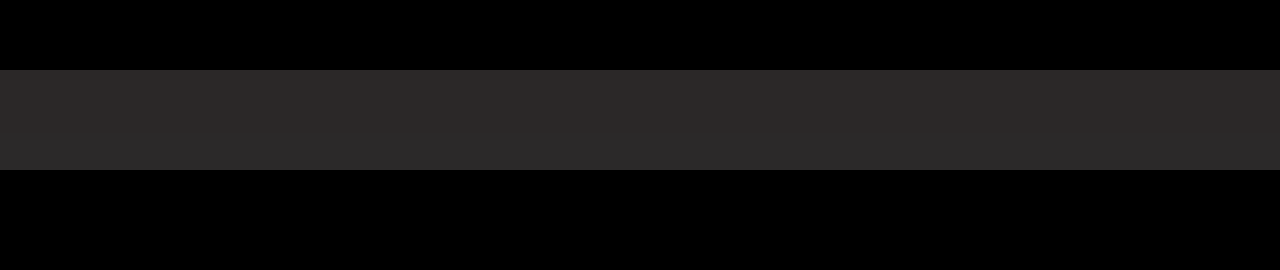
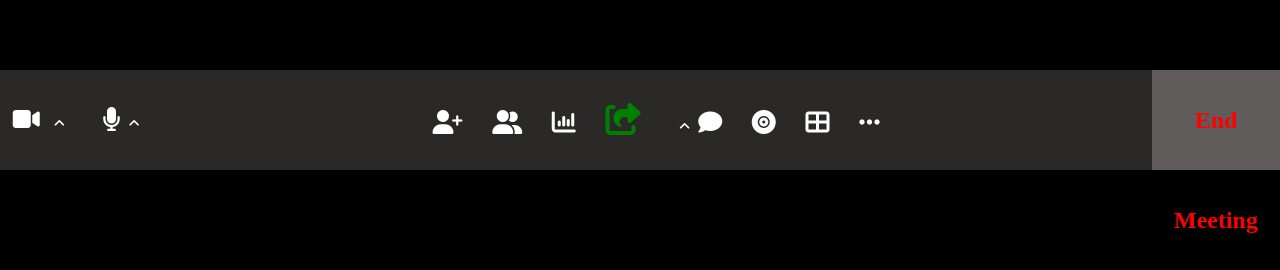
Before and after one commit to AlexanderDerevliov/html-css-zoom, a plain HTML site: page index.html in a window 1280 px wide. Shown: the part 630-900 px from the top of the page. Before the commit the page ends 800 px from the top, so only its background shows below. Drawn offline with Linux system fonts and the light colour scheme.

Commit message:
ended exercise

```diff
--- a/css/style.css
+++ b/css/style.css
@@ -9,6 +9,11 @@ img { max-width: 100%;
       height: 100%;}
 
 body {background-color: black;}
+
+a {
+    text-decoration: none;
+    color: inherit;
+}
 
 /* WRAPPER */
 
@@ -61,18 +66,44 @@ body {background-color: black;}
     height: 100px;
     background-color: rgba(56, 53, 53, 0.767);
     position: absolute;
+    display: flex;
+    justify-content: space-between;
     bottom: 0;
     left: 0;
 }
-/*
-angle-up
-video
-user-plus
-user-friends
-chart-bar
-share-square
-comment
-record-vinyl
-th-large
-llipsis-h
-microphone */
+
+
+ul li {
+    display: inline-block;
+    list-style-type: none;
+    color: white;
+    font-size: 1.5rem;
+    padding: 0 .8rem;
+
+
+}
+
+.center-menu, .cam  {
+    line-height: 100px;
+
+}
+
+.end-call {
+    width: 10%;
+    line-height: 100px;
+    text-align: center;
+    background-color: rgb(96, 92, 92);
+    font-size: 1.5rem;
+    color: red;
+    font-weight: bold;
+}
+
+#share {
+    color: green;
+    font-size: 2rem;
+}
+
+#angle-up {
+    font-size: .8rem;
+    padding: 0 .5rem;
+}
--- a/index.html
+++ b/index.html
@@ -441,14 +441,49 @@
             </div>
 
 
-          <!-- footerbar -->
+            <!-- footerbar -->
 
-          <div class="tool-bar">
+            <div class="tool-bar">
+                <div class="cam">
+                    <ul>
+                        <li><a href=""><i class="fa-solid fa-video"></i> </a><a id="angle-up" href=""><i
+                                    class="fa-solid fa-angle-up"></i></a></li>
+
+                        <li><a href=""><i class="fa-solid fa-microphone"></i></a><a id="angle-up"><i
+                                    class="fa-solid fa-angle-up"></i></a></li>
+
+
+                    </ul>
+
+                </div>
+                <div class="center-menu">
+                    <ul>
+                        <li><a href=""><i class="fa-solid fa-user-plus"></i></a></li>
+
+                        <li><a href=""><i class="fa-solid fa-user-group"></i></a></li>
+
+                        <li><a href=""><i class="fa-solid fa-chart-column"></i></a></li>
+                        <li id="share"><a href=""><i class="fa-solid fa-share-from-square"></i></a></li>
+
+                        <li><a id="angle-up"><i class="fa-solid fa-angle-up"></i></a><a href=""><i
+                                    class="fa-solid fa-comment"></i></a></li>
+                        <li><a href=""><i class="fa-solid fa-record-vinyl"></i></a></li>
+                        <li><a href=""><i class="fa-solid fa-table-cells-large"></i></a></li>
+                        <li><a href=""><i class="fa-solid fa-ellipsis"></i></a></li>
+
+                    </ul>
+
+                </div>
+
+                <div class="end-call">
+                    <a href="">End Meeting</a>
+
+                </div>
 
 
 
 
-          </div>
+            </div>
 
 
 
```
